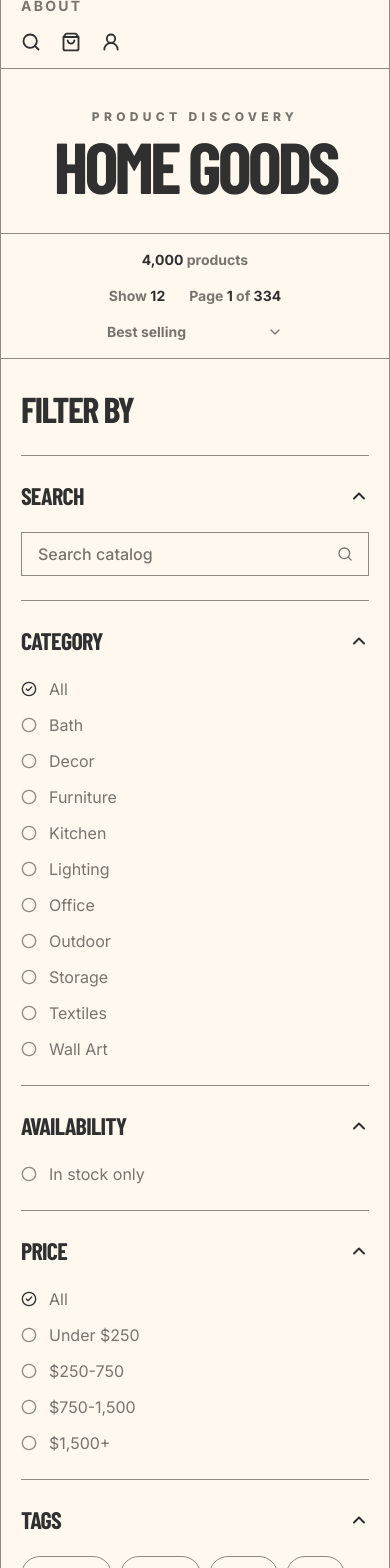
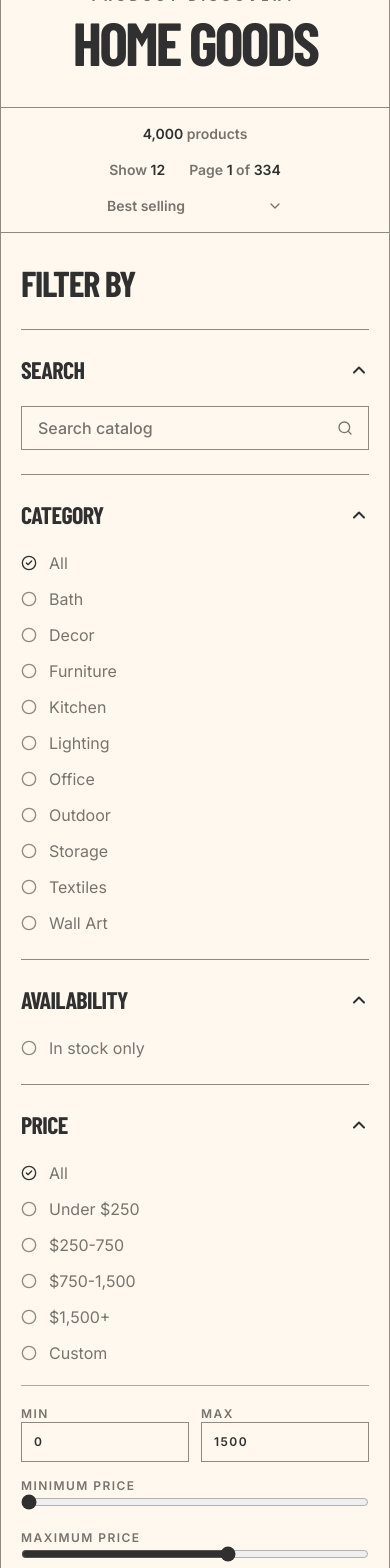
Before and after one commit to yaba101/downshift-discovery, a React (Vite) app: page / in a window 390 px wide. Shown: the part 120-1688 px from the top of the page. Built offline with nearby package versions, Linux system fonts and the light colour scheme; a web font is replaced by a local one.

Commit message:
fix: polish catalog interactions

```diff
--- a/src/App.tsx
+++ b/src/App.tsx
@@ -12,6 +12,8 @@ const initialControls: SearchControls = {
   category: 'all',
   inStockOnly: false,
   priceRange: 'all',
+  customPriceMin: 0,
+  customPriceMax: 1500,
   selectedTags: [],
   sortMode: 'featured',
   page: 1,
@@ -73,13 +75,13 @@ function App() {
           <p className="mb-3 text-xs font-extrabold uppercase tracking-[0.36em] text-muted">Product discovery</p>
           <h1
             id="results-heading"
-            className="font-serif text-[clamp(4.5rem,14vw,10.5rem)] font-black uppercase leading-[0.78] tracking-[-0.055em] text-ink"
+            className="font-serif text-[clamp(3.8rem,11vw,8.5rem)] font-extrabold uppercase leading-[0.82] tracking-[-0.045em] text-ink"
           >
             Home Goods
           </h1>
         </section>
 
-        <section className="grid items-center gap-4 border-b border-line px-5 py-4 text-sm font-bold text-muted md:grid-cols-[1fr_auto_1fr] lg:px-8">
+        <section className="grid items-center gap-4 border-b border-line px-5 py-4 text-sm font-semibold text-muted md:grid-cols-[1fr_auto_1fr] lg:px-8">
           <p className="text-center md:text-right">
             <span className="text-ink">{result.totalItems.toLocaleString()}</span> products
           </p>
@@ -95,7 +97,7 @@ function App() {
           </div>
           <div className="flex justify-center md:justify-start">
             <Select value={controls.sortMode} onValueChange={(value) => updateControls({ sortMode: value as SortMode })}>
-              <SelectTrigger className="h-auto min-w-44 border-0 bg-transparent p-0 text-sm font-bold text-muted shadow-none focus:ring-0">
+              <SelectTrigger className="h-auto min-w-44 border-0 bg-transparent p-0 text-sm font-semibold text-muted shadow-none focus:ring-0">
                 <SelectValue />
               </SelectTrigger>
               <SelectContent>
--- a/src/components/CatalogHeader.tsx
+++ b/src/components/CatalogHeader.tsx
@@ -1,4 +1,3 @@
-import { Search, ShoppingBag, UserRound } from 'lucide-react'
 import type { SearchControls } from '../types/catalog'
 
 type CatalogHeaderProps = {
@@ -7,29 +6,26 @@ type CatalogHeaderProps = {
 
 export function CatalogHeader({ updateControls }: CatalogHeaderProps) {
   return (
-    <header className="grid min-h-16 items-center gap-4 border-b border-line bg-paper px-5 py-4 md:grid-cols-[260px_minmax(0,1fr)_260px] lg:px-8">
+    <header className="flex min-h-16 items-center border-b border-line bg-paper px-5 py-4 lg:px-8">
       <button
         type="button"
-        className="flex items-center gap-3 justify-self-start text-left transition hover:opacity-75"
+        className="flex items-center gap-3 text-left transition hover:opacity-75"
         aria-label="Reset catalog"
-        onClick={() => updateControls({ query: '', category: 'all', inStockOnly: false, priceRange: 'all', selectedTags: [] })}
+        onClick={() =>
+          updateControls({
+            query: '',
+            category: 'all',
+            inStockOnly: false,
+            priceRange: 'all',
+            customPriceMin: 0,
+            customPriceMax: 1500,
+            selectedTags: [],
+          })
+        }
       >
         <img src="/downshift-logo.png" alt="" className="size-9 object-contain" aria-hidden="true" />
         <span className="text-sm font-extrabold uppercase tracking-[0.18em] text-ink">Downshift</span>
       </button>
-
-      <nav className="flex flex-wrap items-center gap-7 text-sm font-bold uppercase tracking-[0.16em] text-muted md:justify-center">
-        <span className="transition hover:text-ink">Home</span>
-        <span className="text-ink">Catalog</span>
-        <span className="transition hover:text-ink">Search</span>
-        <span className="transition hover:text-ink">About</span>
-      </nav>
-
-      <div className="flex items-center gap-5 text-ink md:justify-self-end">
-        <Search className="size-5 stroke-[2.2]" />
-        <ShoppingBag className="size-5 stroke-[2.2]" />
-        <UserRound className="size-5 stroke-[2.2]" />
-      </div>
     </header>
   )
 }
--- a/src/components/FilterSidebar.tsx
+++ b/src/components/FilterSidebar.tsx
@@ -9,7 +9,12 @@ const priceRanges: Array<{ label: string; value: PriceRange }> = [
   { label: '$250-750', value: '250-750' },
   { label: '$750-1,500', value: '750-1500' },
   { label: '$1,500+', value: '1500-plus' },
+  { label: 'Custom', value: 'custom' },
 ]
+
+const MIN_PRICE = 0
+const MAX_PRICE = 2500
+const PRICE_STEP = 25
 
 type FilterSidebarProps = {
   categories: string[]
@@ -23,7 +28,7 @@ type FilterSidebarProps = {
 }
 
 function priceRangeLabel(value: PriceRange) {
-  return priceRanges.find((range) => range.value === value)?.label ?? 'Custom'
+  return priceRanges.find((range) => range.value === value)?.label ?? 'All'
 }
 
 export function FilterSidebar({
@@ -43,11 +48,22 @@ export function FilterSidebar({
     updateControls({ selectedTags })
   }
 
+  function updateCustomPrice(next: { min?: number; max?: number }) {
+    const nextMin = clampPrice(next.min ?? controls.customPriceMin)
+    const nextMax = clampPrice(next.max ?? controls.customPriceMax)
+
+    updateControls({
+      priceRange: 'custom',
+      customPriceMin: Math.min(nextMin, nextMax),
+      customPriceMax: Math.max(nextMin, nextMax),
+    })
+  }
+
   return (
     <aside className="border-b border-line bg-paper text-ink lg:border-b-0 lg:border-r">
       <div className="px-5 py-8 lg:px-7">
         <div className="mb-7 flex items-start justify-between gap-4">
-          <h2 className="font-serif text-4xl font-black uppercase leading-none tracking-[-0.04em]">Filter by</h2>
+          <h2 className="font-serif text-4xl font-bold uppercase leading-none tracking-[-0.035em]">Filter by</h2>
           {hasFilters ? (
             <button
               type="button"
@@ -61,12 +77,34 @@ export function FilterSidebar({
 
         {hasFilters ? (
           <div className="mb-7 flex flex-wrap gap-2">
-            {controls.query.trim() ? <ActiveFilterChip>Search: {controls.query.trim()}</ActiveFilterChip> : null}
-            {controls.category !== 'all' ? <ActiveFilterChip>{controls.category}</ActiveFilterChip> : null}
-            {controls.inStockOnly ? <ActiveFilterChip>In stock</ActiveFilterChip> : null}
-            {controls.priceRange !== 'all' ? <ActiveFilterChip>Price: {priceRangeLabel(controls.priceRange)}</ActiveFilterChip> : null}
+            {controls.query.trim() ? (
+              <ActiveFilterChip label={`Remove search filter ${controls.query.trim()}`} onRemove={() => updateControls({ query: '' })}>
+                Search: {controls.query.trim()}
+              </ActiveFilterChip>
+            ) : null}
+            {controls.category !== 'all' ? (
+              <ActiveFilterChip label={`Remove ${controls.category} category`} onRemove={() => updateControls({ category: 'all' })}>
+                {controls.category}
+              </ActiveFilterChip>
+            ) : null}
+            {controls.inStockOnly ? (
+              <ActiveFilterChip label="Remove in stock filter" onRemove={() => updateControls({ inStockOnly: false })}>
+                In stock
+              </ActiveFilterChip>
+            ) : null}
+            {controls.priceRange !== 'all' ? (
+              <ActiveFilterChip label="Remove price filter" onRemove={() => updateControls({ priceRange: 'all' })}>
+                Price: {controls.priceRange === 'custom' ? `$${controls.customPriceMin}-${controls.customPriceMax}` : priceRangeLabel(controls.priceRange)}
+              </ActiveFilterChip>
+            ) : null}
             {controls.selectedTags.map((tag) => (
-              <ActiveFilterChip key={tag}>{tag}</ActiveFilterChip>
+              <ActiveFilterChip
+                key={tag}
+                label={`Remove ${tag} tag`}
+                onRemove={() => updateControls({ selectedTags: controls.selectedTags.filter((selected) => selected !== tag) })}
+              >
+                {tag}
+              </ActiveFilterChip>
             ))}
           </div>
         ) : null}
@@ -136,6 +174,58 @@ export function FilterSidebar({
               />
             ))}
           </div>
+          <div className="mt-5 space-y-4 border-t border-line/70 pt-5">
+            <div className="grid grid-cols-2 gap-3">
+              <label className="space-y-1 text-xs font-semibold uppercase tracking-[0.12em] text-muted">
+                Min
+                <input
+                  type="number"
+                  min={MIN_PRICE}
+                  max={MAX_PRICE}
+                  step={PRICE_STEP}
+                  value={controls.customPriceMin}
+                  onChange={(event) => updateCustomPrice({ min: Number(event.target.value) })}
+                  className="h-10 w-full border border-line bg-transparent px-3 text-sm font-semibold text-ink outline-none focus:ring-1 focus:ring-ink"
+                />
+              </label>
+              <label className="space-y-1 text-xs font-semibold uppercase tracking-[0.12em] text-muted">
+                Max
+                <input
+                  type="number"
+                  min={MIN_PRICE}
+                  max={MAX_PRICE}
+                  step={PRICE_STEP}
+                  value={controls.customPriceMax}
+                  onChange={(event) => updateCustomPrice({ max: Number(event.target.value) })}
+                  className="h-10 w-full border border-line bg-transparent px-3 text-sm font-semibold text-ink outline-none focus:ring-1 focus:ring-ink"
+                />
+              </label>
+            </div>
+            <label className="block space-y-2 text-xs font-semibold uppercase tracking-[0.12em] text-muted">
+              Minimum price
+              <input
+                type="range"
+                min={MIN_PRICE}
+                max={MAX_PRICE}
+                step={PRICE_STEP}
+                value={controls.customPriceMin}
+                onChange={(event) => updateCustomPrice({ min: Number(event.target.value) })}
+                className="w-full accent-ink"
+              />
+            </label>
+            <label className="block space-y-2 text-xs font-semibold uppercase tracking-[0.12em] text-muted">
+              Maximum price
+              <input
+                type="range"
+                min={MIN_PRICE}
+                max={MAX_PRICE}
+                step={PRICE_STEP}
+                value={controls.customPriceMax}
+                onChange={(event) => updateCustomPrice({ max: Number(event.target.value) })}
+                className="w-full accent-ink"
+              />
+            </label>
+          </div>
         </FilterGroup>
 
         <FilterGroup title="Tags">
@@ -165,7 +255,7 @@ export function FilterSidebar({
 function FilterGroup({ title, children }: { title: string; children: ReactNode }) {
   return (
     <section className="border-t border-line py-6">
-      <h3 className="mb-5 flex items-center justify-between font-serif text-2xl font-black uppercase tracking-[-0.03em]">
+      <h3 className="mb-5 flex items-center justify-between font-serif text-2xl font-bold uppercase tracking-[-0.025em]">
         <span>{title}</span>
         <ChevronUp className="size-5 stroke-[2.4]" />
       </h3>
@@ -189,11 +279,21 @@ function FilterOption({ active, label, onClick }: { active: boolean; label: stri
   )
 }
 
-function ActiveFilterChip({ children }: { children: ReactNode }) {
+function ActiveFilterChip({ children, label, onRemove }: { children: ReactNode; label: string; onRemove: () => void }) {
   return (
     <span className="inline-flex items-center gap-2 rounded-full bg-ink px-4 py-2 text-xs font-bold text-paper">
       {children}
-      <X className="size-3" />
+      <button type="button" aria-label={label} className="-mr-1 rounded-full p-0.5 transition hover:bg-paper/15" onClick={onRemove}>
+        <X className="size-3" />
+      </button>
     </span>
   )
 }
+
+function clampPrice(value: number) {
+  if (Number.isNaN(value)) {
+    return MIN_PRICE
+  }
+
+  return Math.min(MAX_PRICE, Math.max(MIN_PRICE, Math.round(value / PRICE_STEP) * PRICE_STEP))
+}
--- a/src/components/ProductCard.tsx
+++ b/src/components/ProductCard.tsx
@@ -69,10 +69,10 @@ export function ProductCard({ item, query, tilt = 'none' }: ProductCardProps) {
         </div>
 
         <div className="grid grid-cols-[minmax(0,1fr)_auto] gap-4">
-          <h3 className="font-serif text-[30px] font-black uppercase leading-[0.95] tracking-[-0.04em] text-ink">
+          <h3 className="font-serif text-[26px] font-bold uppercase leading-[1.02] tracking-[-0.025em] text-ink">
             {highlightText(item.title, query)}
           </h3>
-          <p className="pt-1 font-serif text-[28px] font-black uppercase leading-none tracking-[-0.04em] text-ink">{item.priceLabel}</p>
+          <p className="pt-1 font-serif text-[25px] font-bold uppercase leading-none tracking-[-0.025em] text-ink">{item.priceLabel}</p>
         </div>
 
         <p className="mt-5 text-sm font-semibold text-muted">
--- a/src/components/ResultsPanel.tsx
+++ b/src/components/ResultsPanel.tsx
@@ -1,3 +1,4 @@
+import { useState } from 'react'
 import { ProductCard } from './ProductCard'
 import { Button } from './ui/button'
 import type { RankedItem, SearchControls } from '../types/catalog'
@@ -121,17 +122,7 @@ export function ResultsPanel({
               >
                 Next
               </Button>
-              <div className="ml-2 flex h-10 items-center gap-2 border border-line px-4 text-[13px] font-bold uppercase tracking-[0.12em] text-muted">
-                Page
-                <span className="text-ink">{currentPage}</span>
-              </div>
-              <button
-                type="button"
-                className="grid h-10 min-w-12 place-items-center bg-ink px-4 text-[13px] font-bold uppercase tracking-[0.12em] text-paper transition hover:bg-ink/90"
-                onClick={() => updateControls({ page: currentPage })}
-              >
-                Go
-              </button>
+              <PageJump key={currentPage} currentPage={currentPage} totalPages={result.totalPages} updateControls={updateControls} />
             </div>
             <p className="text-sm font-semibold text-muted">
               {pageStart.toLocaleString()}-{pageEnd.toLocaleString()} of {result.totalItems.toLocaleString()}
@@ -142,3 +133,55 @@ export function ResultsPanel({
     </div>
   )
 }
+
+function PageJump({
+  currentPage,
+  totalPages,
+  updateControls,
+}: {
+  currentPage: number
+  totalPages: number
+  updateControls: (nextControls: Partial<SearchControls>) => void
+}) {
+  const [pageInput, setPageInput] = useState(String(currentPage))
+
+  function goToPageInput() {
+    const nextPage = Number(pageInput)
+
+    if (!Number.isFinite(nextPage)) {
+      setPageInput(String(currentPage))
+      return
+    }
+
+    updateControls({ page: Math.min(totalPages, Math.max(1, Math.trunc(nextPage))) })
+  }
+
+  return (
+    <>
+      <label className="ml-2 flex h-10 items-center gap-2 border border-line px-4 text-[13px] font-bold uppercase tracking-[0.12em] text-muted">
+        Page
+        <input
+          type="number"
+          min={1}
+          max={totalPages}
+          value={pageInput}
+          onChange={(event) => setPageInput(event.target.value)}
+          onKeyDown={(event) => {
+            if (event.key === 'Enter') {
+              goToPageInput()
+            }
+          }}
+          className="w-16 bg-transparent text-center text-ink outline-none"
+          aria-label="Page number"
+        />
+      </label>
+      <button
+        type="button"
+        className="grid h-10 min-w-12 place-items-center bg-ink px-4 text-[13px] font-bold uppercase tracking-[0.12em] text-paper transition hover:bg-ink/90"
+        onClick={goToPageInput}
+      >
+        Go
+      </button>
+    </>
+  )
+}
--- a/src/lib/search.ts
+++ b/src/lib/search.ts
@@ -1,4 +1,4 @@
-import type { CatalogItem, PriceRange, RankedItem, SearchControls, SortMode } from '../types/catalog'
+import type { CatalogItem, RankedItem, SearchControls, SortMode } from '../types/catalog'
 
 export const PAGE_SIZE = 12
 
@@ -90,7 +90,9 @@ function sortRankedItems(items: RankedItem[], sortMode: SortMode, hasQuery: bool
   })
 }
 
-function matchesPriceRange(price: number | null, range: PriceRange) {
+function matchesPriceRange(price: number | null, controls: SearchControls) {
+  const range = controls.priceRange
+
   if (range === 'all') {
     return true
   }
@@ -111,6 +113,12 @@ function matchesPriceRange(price: number | null, range: PriceRange) {
     return price >= 750 && price < 1500
   }
 
+  if (range === 'custom') {
+    const min = Math.min(controls.customPriceMin, controls.customPriceMax)
+    const max = Math.max(controls.customPriceMin, controls.customPriceMax)
+    return price >= min && price <= max
+  }
+
   return price >= 1500
 }
 
@@ -128,7 +136,7 @@ export function filterAndRankItems(items: CatalogItem[], controls: SearchControl
       continue
     }
 
-    if (!matchesPriceRange(item.price, controls.priceRange)) {
+    if (!matchesPriceRange(item.price, controls)) {
       continue
     }
 
--- a/src/types/catalog.ts
+++ b/src/types/catalog.ts
@@ -38,13 +38,15 @@ export type CatalogItem = {
 
 export type SortMode = 'featured' | 'relevance' | 'price-asc' | 'price-desc' | 'rating'
 
-export type PriceRange = 'all' | 'under-250' | '250-750' | '750-1500' | '1500-plus'
+export type PriceRange = 'all' | 'under-250' | '250-750' | '750-1500' | '1500-plus' | 'custom'
 
 export type SearchControls = {
   query: string
   category: string
   inStockOnly: boolean
   priceRange: PriceRange
+  customPriceMin: number
+  customPriceMax: number
   selectedTags: string[]
   sortMode: SortMode
   page: number
```
Also changed, not shown: 1 other file (tests, documents, lock files or other folders).
